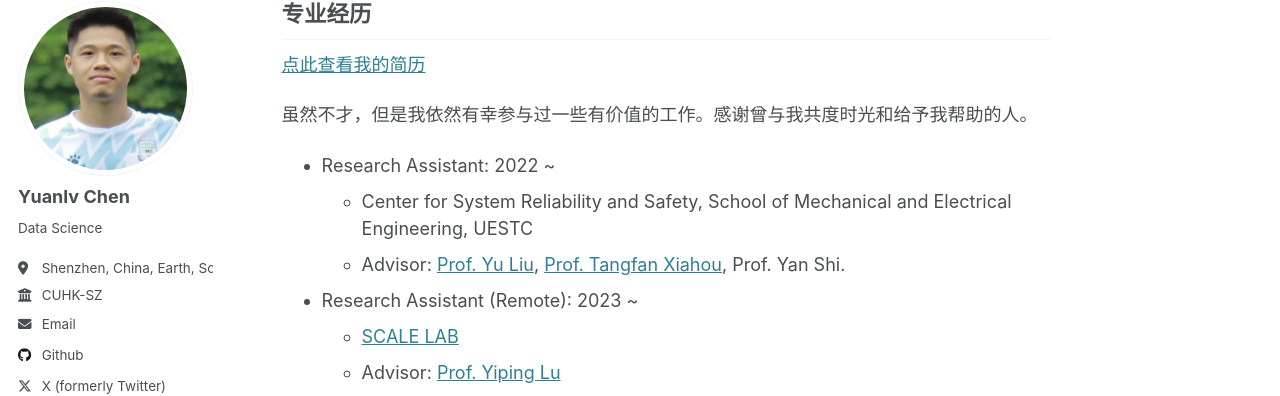
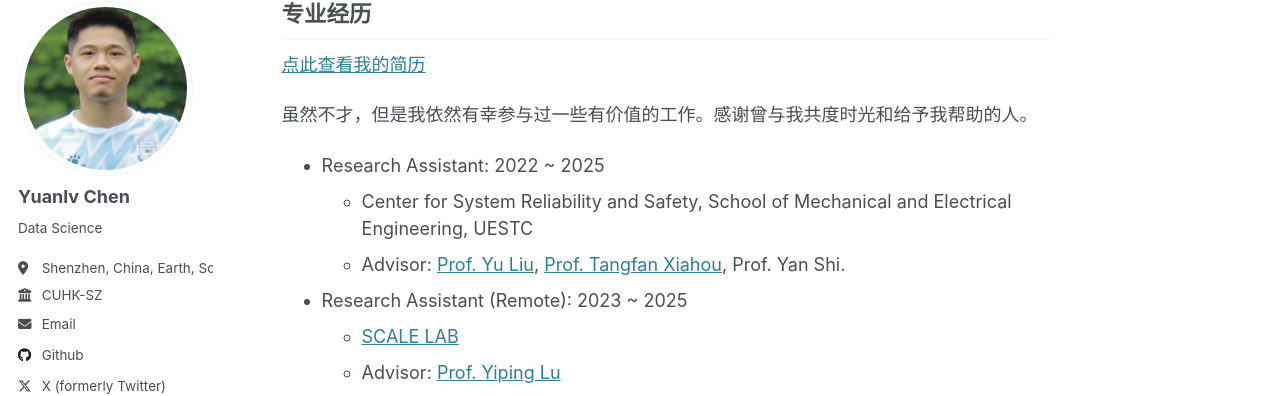
Before and after one commit to YLchen22/YLchen22.github.io, a Jekyll site: the page built from _pages/pages-zh.md, in a window 1280 px wide and 900 px high, scrolled down 378 px. Shown: the part 105-501 px from the top of the window. Built offline with Jekyll 4.4.1, drawn with Linux system fonts in a browser that asks for light colours.

Commit message:
Update pages-zh.md

```diff
--- a/_pages/pages-zh.md
+++ b/_pages/pages-zh.md
@@ -21,11 +21,11 @@ redirect_from:
 
 虽然不才，但是我依然有幸参与过一些有价值的工作。感谢曾与我共度时光和给予我帮助的人。
 
-* Research Assistant: 2022 ~
+* Research Assistant: 2022 ~ 2025
   * Center for System Reliability and Safety, School of Mechanical and Electrical Engineering, UESTC
   * Advisor: [Prof. Yu Liu](https://faculty.uestc.edu.cn/yuliu/en/index.htm), [Prof. Tangfan Xiahou](https://scholar.google.com/citations?user=iandqcUAAAAJ), Prof. Yan Shi.
 
-* Research Assistant (Remote): 2023 ~
+* Research Assistant (Remote): 2023 ~ 2025
   * [SCALE LAB](https://scale-lab-northwestern.github.io/)
   * Advisor: [Prof. Yiping Lu](https://2prime.github.io/)
 
```
